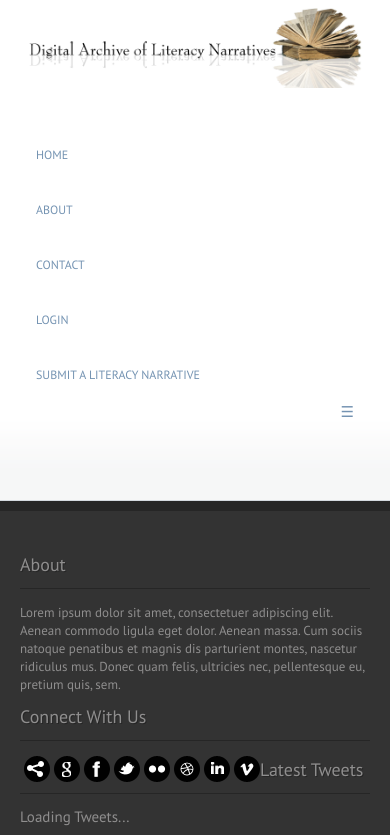
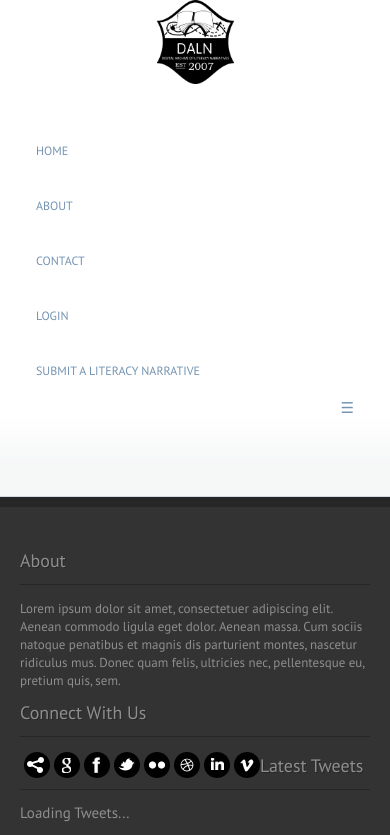
Before and after one commit to gastate/dalnfrontend, an Angular app: page /#/home in a window 390 px wide. Shown: the top 835 px of the page. Built offline with nearby package versions, Linux system fonts and the light colour scheme; no server answers.

Commit message:
Logo and new responsive css added

```diff
--- a/src/app/app.component.ts
+++ b/src/app/app.component.ts
@@ -11,7 +11,7 @@ import {Component} from '@angular/core';
 <header class="header">
   <div class="container">
     <div class="row">
-      <div class="span4"> <a href="index.html" class="logo"> <img src="assets/img/header.jpg" alt=""> </a> </div>
+      <div class="span4"> <div id="header-wrap"> <a href="index.html" class="logo"> <img src="assets/img/logodraft1.png" alt=""> </a> </div> </div>
       <div class="span8">
         <nav>
                 <ul class="right" id="main-menu">
--- a/src/assets/css/style.css
+++ b/src/assets/css/style.css
@@ -1888,7 +1888,9 @@ nav select {
   display: inline-block;
 }
 
-.right li a:hover {color: #fefefe; background-color: #262626;  }
+.right li a:hover {color: #fefefe; background-color: #262626;}
+#header-wrap { position: relative;}
+#header-wrap img {width: 22%; height: auto; margin: 3px; }
 
 @media (max-width: 480px) {
     .right {float: none;}
@@ -1907,8 +1909,10 @@ nav select {
     li.span3.item-block.web.all {
 
     }
-
-}
+    #header-wrap img {display: block; margin: 0 auto;}
+
+}
+
 
 
 @media (max-width: 768px) {
```
Also changed, not shown: src/assets/img/logodraft1.png (added).
